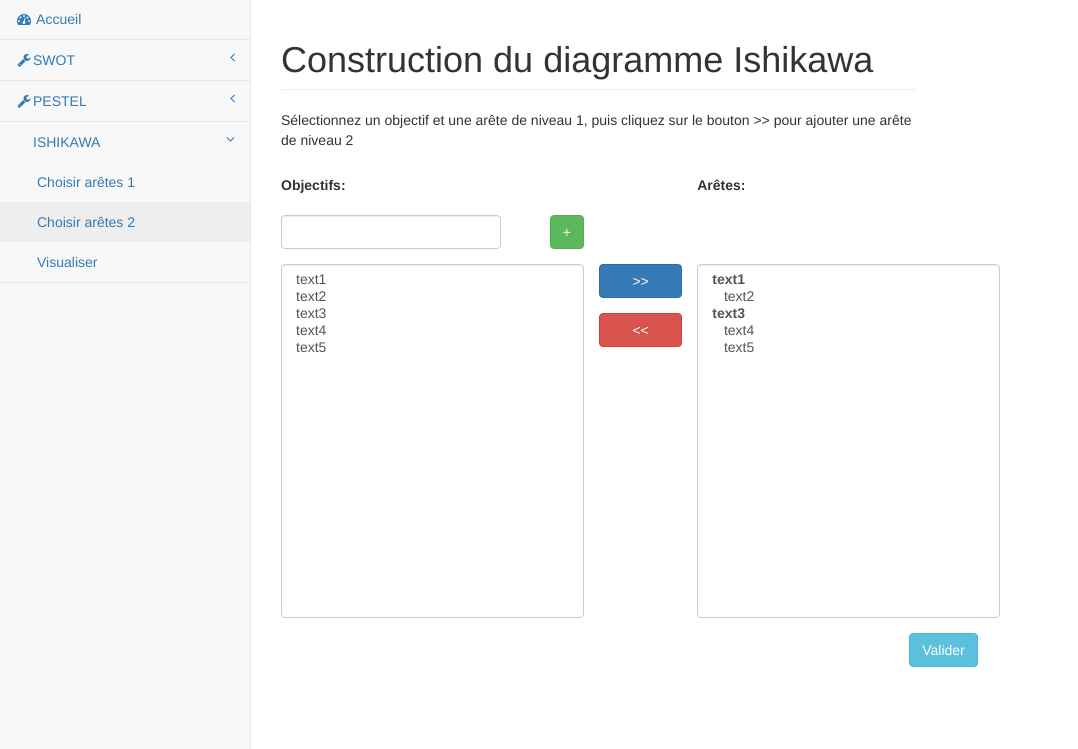
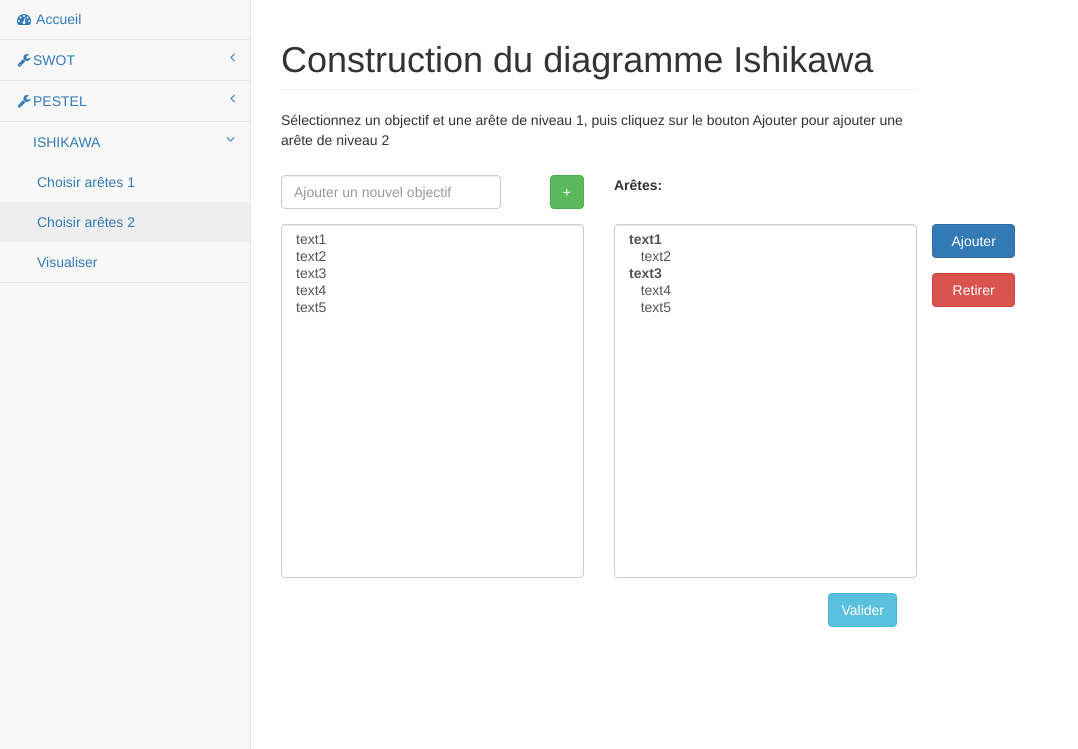
Before and after one commit to NaifousBS/LP74-IHM, a PHP site: page /pages/ishikawa_2.php in a window 1280 px wide. Shown: the part 52-801 px from the top of the page, without its empty margins (0-1078 px from the left). Run offline with PHP 8.4, Linux system fonts and the light colour scheme.

Commit message:
MAJ Ishikawa - Visuel

```diff
--- a/Code/pages/ishikawa_2.php
+++ b/Code/pages/ishikawa_2.php
@@ -68,34 +68,22 @@
             </div>
             <div class="row form-group">
                 <div class="col-lg-8 ">
-                    <p>Sélectionnez un objectif et une arête de niveau 1, puis cliquez sur le bouton >> pour ajouter une arête de niveau 2 </p>
+                    <p>Sélectionnez un objectif et une arête de niveau 1, puis cliquez sur le bouton Ajouter pour ajouter une arête de niveau 2 </p>
                 </div>
             </div>
 
-            <div class="row">
-                <div class="col-lg-4 form-group">
-                    <label for="listObjectifs">Objectifs:</label>
-                </div>
-                <div class="col-sm-1">
-                    <div class="row form-group ">
 
-                    </div>
-                    <div class="row form-group ">
-
-                    </div>
-                </div>
-                <div class="col-lg-4 form-group">
-                    <label for="listNoeuds">Arêtes:</label>
-                </div>
-            </div>
             <div class="row">
 
             <div class="col-lg-3 form-group">
-                <input type="text" class="form-control col-lg-3" id="inputStrength">
+                <input type="text" class="form-control col-lg-3" id="inputObj" placeholder="Ajouter un nouvel objectif">
             </div>
             <div class="col-lg-1 form-group">
                  <button type="button" class="btn btn-success pull-right"> + </button>
             </div>
+                <div class="col-lg-4 form-group">
+                    <label for="listNoeuds">Arêtes:</label>
+                </div>
 
             </div>
             <div class="row">
@@ -108,14 +96,7 @@
                         <option>text5</option>
                     </select>
                 </div>
-                <div class="col-sm-1">
-                    <div class="row form-group ">
-                        <button type="button" class="btn btn-primary col-sm-12"> >> </button> <br/>
-                    </div>
-                    <div class="row form-group ">
-                        <button type="button" class="btn btn-danger col-sm-12"> << </button>
-                    </div>
-                </div>
+
                 <div class="col-lg-4 form-group">
                     <select  class="form-control" name="listNoeuds" size="20">
                         <option class="gras">text1</option>
@@ -125,8 +106,16 @@
                         <option>&nbsp;&nbsp;&nbsp;text5</option>
                     </select>
                 </div>
+                <div class="col-sm-1">
+                    <div class="row form-group ">
+                        <button type="button" class="btn btn-primary col-sm-12"> Ajouter </button> <br/>
+                    </div>
+                    <div class="row form-group ">
+                        <button type="button" class="btn btn-danger col-sm-12"> Retirer </button>
+                    </div>
+                </div>
             </div>
-            <div class="row col-lg-9 form-group">
+            <div class="row col-lg-8 form-group">
                 <button type="button" class="btn btn-info pull-right" onclick="window.location='index.php';"> Valider </button> <br/>
             </div>
 
```
Also changed, not shown: Code/pages/ishikawa_1.php (+8 -17 lines).
